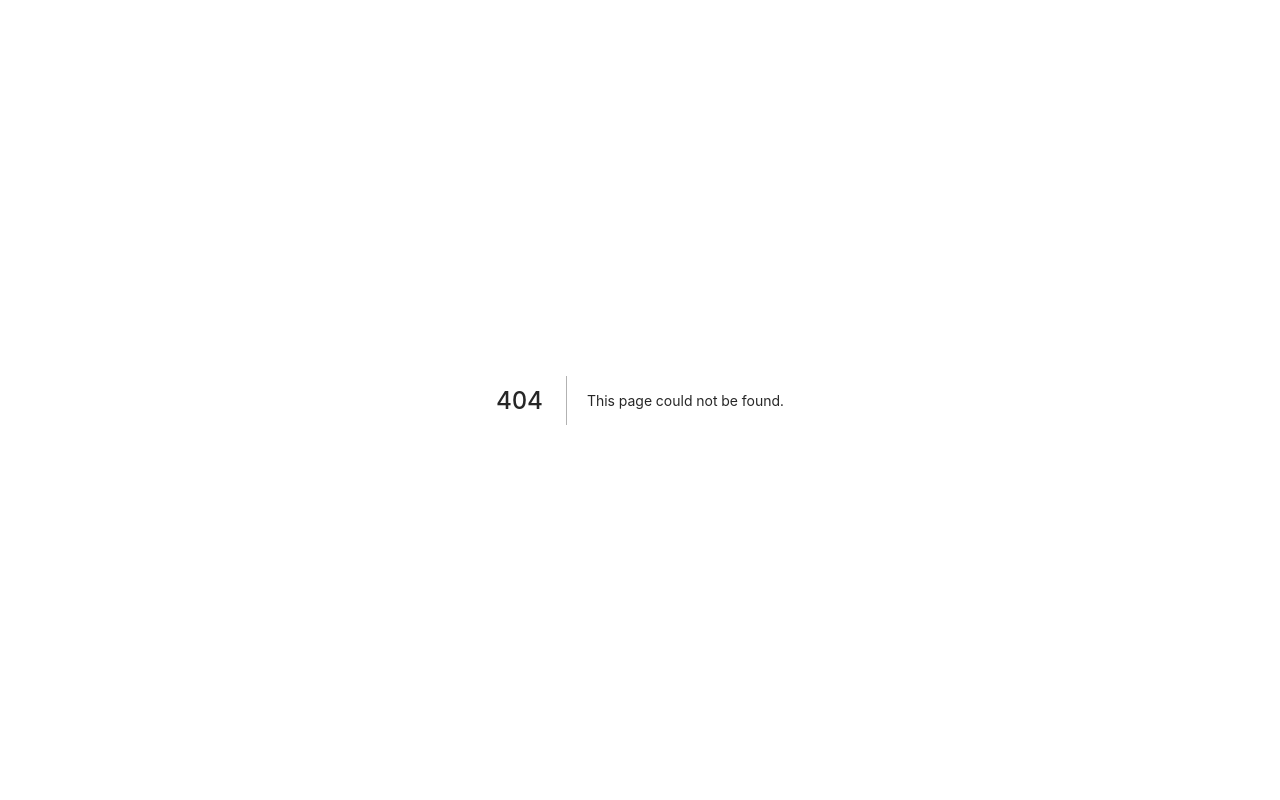
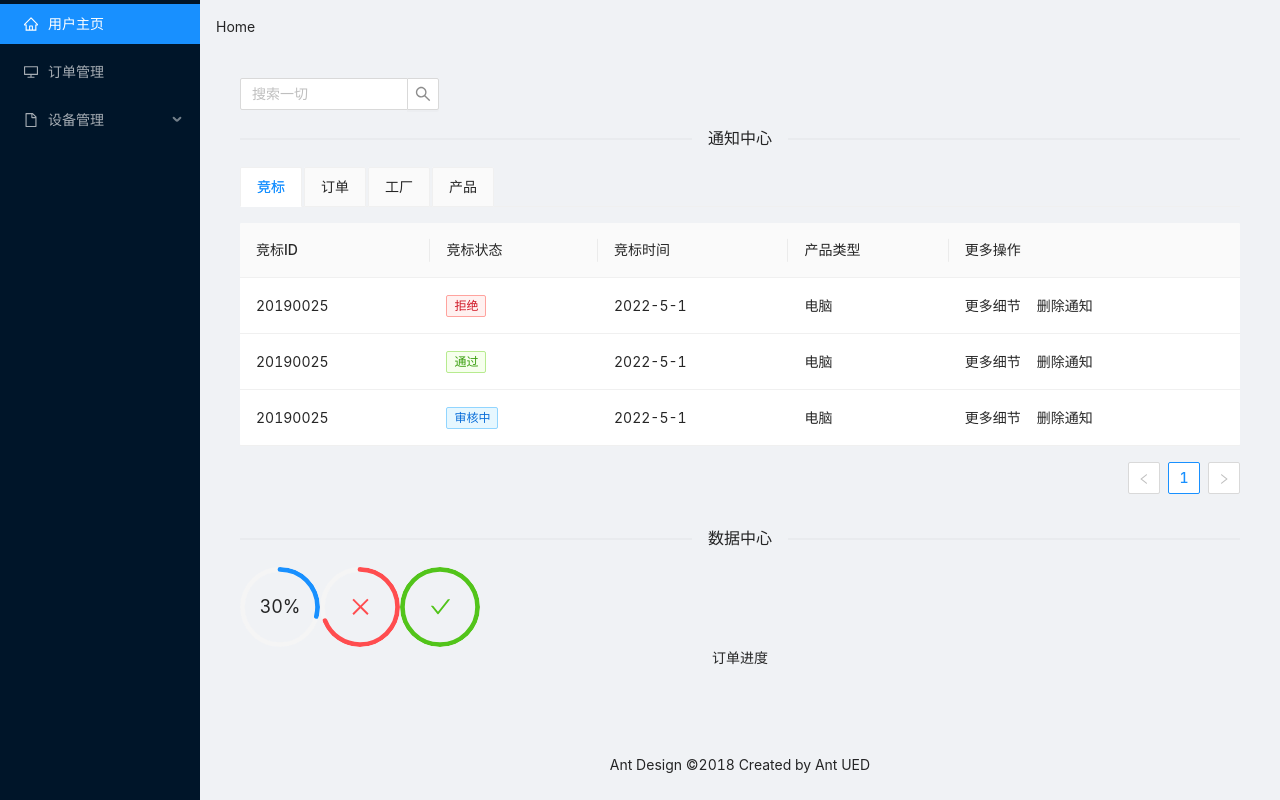
Before and after one commit to Jas000n/hci-nextjs, a Next.js app: page /workbench/bid in a window 1280 px wide. Before the commit this address had no page. Built offline with nearby package versions, Linux system fonts and the light colour scheme.

Commit message:
优化文件结构

```diff
--- a/context/CurrentUserContext.jsx
+++ b/context/CurrentUserContext.jsx
@@ -12,3 +12,8 @@ const CurrentUserProvider = (props) => {
 };
 
 export { CurrentUserContext, CurrentUserProvider };
+
+//经销商:老板/员工
+//厂家
+//工厂管理员
+//个体商户
--- a/layout/WorkbenchLayout/index.jsx
+++ b/layout/WorkbenchLayout/index.jsx
@@ -23,7 +23,7 @@ function getItem(label, key, icon, href, children) {
 
 const items = [
   getItem("用户主页", "1", <HomeOutlined />, "/workbench/home"),
-  getItem("订单管理", "2", <DesktopOutlined />, "/workbench/order"),
+  getItem("订单管理", "2", <DesktopOutlined />, "/workbench/order/management"),
   getItem("设备管理", "9", <FileOutlined />, "/workbench/equipment", [
     getItem("设备信息管理", "3", null, "/workbench/equipment/information"),
     getItem("设备类型管理", "4", null, "/workbench/equipment/type"),
--- a/next.config.js
+++ b/next.config.js
@@ -1,5 +1,6 @@
 /** @type {import('next').NextConfig} */
 const nextConfig = {
+  productionBrowserSourceMaps: true,
   reactStrictMode: true,
   async redirects() {
     return [
--- a/pages/login/index.jsx
+++ b/pages/login/index.jsx
@@ -35,6 +35,8 @@ export default function Login() {
           const { matchedAccount } = res.data;
           if (matchedAccount !== undefined) {
             message.success("登录成功");
+            console.log(matchedAccount);
+            setUser(matchedAccount);
             router.push("/workbench/home");
           } else {
             message.error("账号或密码错误,请重新输入");
--- /dev/null
+++ b/pages/workbench/bid/index.jsx
@@ -0,0 +1,113 @@
+import WorkbenchLayout from "../../../layout/WorkbenchLayout";
+import { Tabs, Table, Tag, Space, Progress, Divider, Input } from "antd";
+
+const { TabPane } = Tabs;
+const { Search } = Input;
+export default function Home() {
+  return (
+    <div>
+      <div>
+        <Search placeholder="搜索一切" style={{ width: 200 }} />
+      </div>
+      <Divider>通知中心</Divider>
+      <Tabs onChange={callback} type="card">
+        <TabPane tab="竞标" key="1">
+          <Table columns={columns_bid} dataSource={data} />
+        </TabPane>
+        <TabPane tab="订单" key="2"></TabPane>
+        <TabPane tab="工厂" key="3"></TabPane>
+        <TabPane tab="产品" key="4"></TabPane>
+      </Tabs>
+      <Divider>数据中心</Divider>
+      <span style={{ width: "240px" }}>
+        <div>
+          <Progress type="circle" percent={30} width={80} />
+          <Progress type="circle" percent={70} width={80} status="exception" />
+          <Progress type="circle" percent={100} width={80} />
+        </div>
+        <div style={{ display: "flex", justifyContent: "center" }}>
+          订单进度
+        </div>
+      </span>
+    </div>
+  );
+}
+Home.getLayout = function getLayout(page) {
+  return <WorkbenchLayout>{page}</WorkbenchLayout>;
+};
+function callback(key) {
+  console.log(key);
+}
+const columns_bid = [
+  {
+    title: "竞标ID",
+    dataIndex: "Bid_ID",
+    key: "Bid_ID",
+    // render: text => <a>{text}</a>,
+  },
+  {
+    title: "竞标状态",
+    dataIndex: "Bid_state",
+    key: "Bid_state",
+    render: (text) => {
+      let color = "black";
+      if (text === "拒绝") {
+        color = "red";
+      }
+      if (text === "通过") {
+        color = "green";
+      }
+      if (text === "审核中") {
+        color = "blue";
+      }
+      return (
+        <>
+          <Tag color={color} key={text}>
+            {text}
+          </Tag>
+        </>
+      );
+    },
+  },
+  {
+    title: "竞标时间",
+    dataIndex: "Bid_time",
+    key: "Bid_time",
+  },
+  {
+    title: "产品类型",
+    key: "product",
+    dataIndex: "product",
+  },
+  {
+    title: "更多操作",
+    key: "action",
+    render: (text, record) => (
+      <Space size="middle">
+        <a>更多细节</a>
+        <a>删除通知</a>
+      </Space>
+    ),
+  },
+];
+
+const data = [
+  {
+    Bid_ID: 20190025,
+    Bid_state: "拒绝",
+    Bid_time: "2022-5-1",
+    product: "电脑",
+  },
+  {
+    Bid_ID: 20190025,
+    Bid_state: "通过",
+    Bid_time: "2022-5-1",
+    product: "电脑",
+  },
+  {
+    Bid_ID: 20190025,
+    Bid_state: "审核中",
+    Bid_time: "2022-5-1",
+    product: "电脑",
+  },
+];
--- a/pages/workbench/order/index.jsx
+++ b/pages/workbench/order/management/index.jsx
@@ -1,6 +1,6 @@
 import { Button } from "antd";
 import { Table } from "antd";
-import WorkbenchLayout from "../../../layout/WorkbenchLayout";
+import WorkbenchLayout from "../../../../layout/WorkbenchLayout";
 
 export default function Order() {
   return (
```
Also changed, not shown: pages/workbench/bid_management/index.jsx (deleted, +0 -118 lines), pages/workbench/yaoHome/index.jsx (deleted, +0 -9 lines), pages/workbench/factory/index.jsx (added), pages/workbench/order/deliverry/index.jsx (added), pages/workbench/product/index.jsx (added), 2 other files (tests, documents, lock files or other folders).
